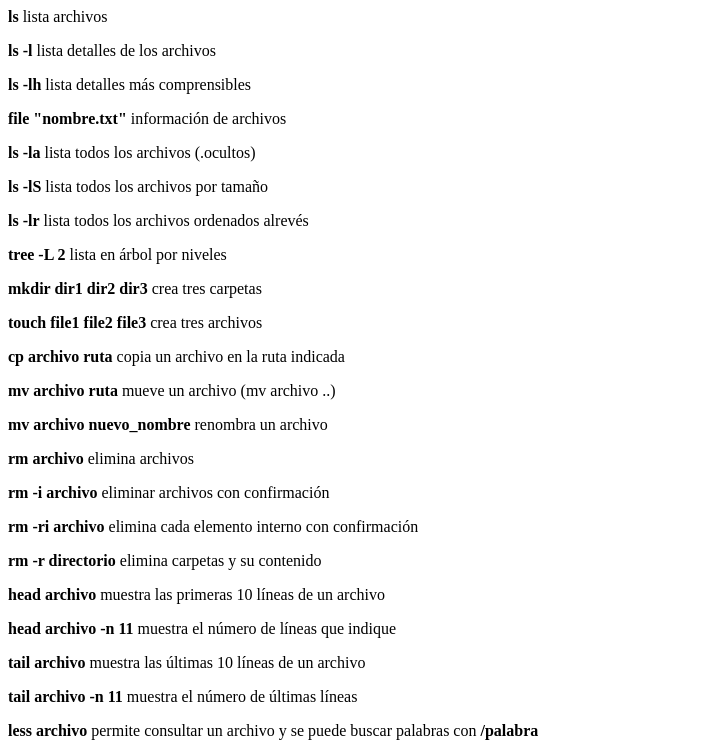
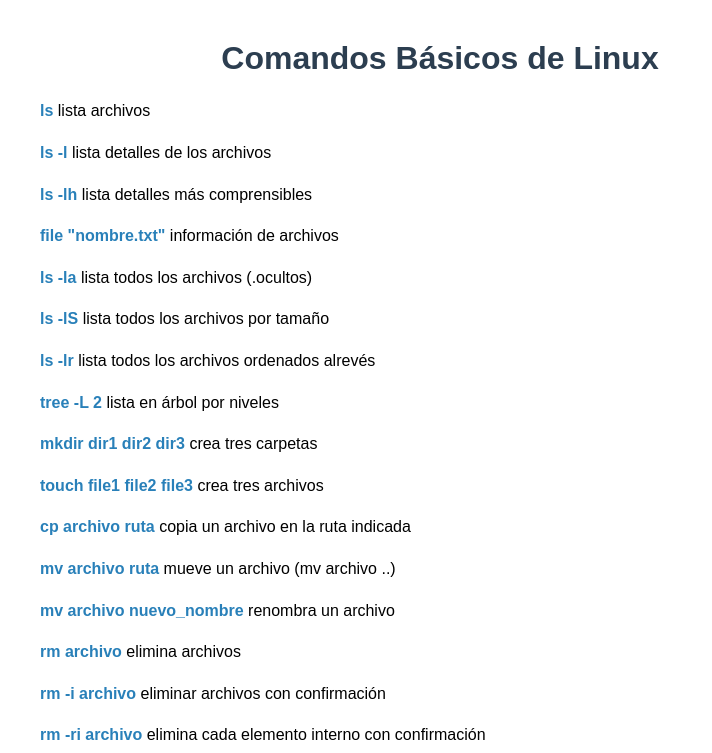
Before and after one commit to citoyens/Platzi-linux, a plain HTML site: page index.html in a window 1280 px wide. Shown: the top 753 px of the page, without its empty margins (0-712 px from the left). Drawn offline with Linux system fonts and the light colour scheme.

Commit message:
Update index.html

```diff
--- a/index.html
+++ b/index.html
@@ -1,3 +1,29 @@
+<!DOCTYPE html>
+<html lang="es">
+<head>
+  <meta charset="UTF-8" />
+  <title>Comandos Linux - Guía Rápida</title>
+  <style>
+    body {
+      font-family: Arial, sans-serif;
+      margin: 40px;
+      max-width: 800px;
+    }
+    h1 {
+      text-align: center;
+      color: #2c3e50;
+    }
+    p {
+      line-height: 1.6;
+    }
+    strong {
+      color: #2980b9;
+    }
+  </style>
+</head>
+<body>
+  <h1>Comandos Básicos de Linux</h1>
+
 <p><strong>ls</strong> lista archivos</p>
 <p><strong>ls -l</strong> lista detalles de los archivos</p>
 <p><strong>ls -lh</strong> lista detalles m&aacute;s comprensibles</p>
@@ -89,3 +115,5 @@
 <p><strong>fg 1</strong> traer el proceso al foregraund (depende del n&uacute;mero de proceso, ctrl + d para guardar en cat)</p>
 <p><strong>bg 1</strong> traer el proceso al background</p>
 <p>Editores de texto: vim, emacs, nano</p>
+</body>
+</html>
```
